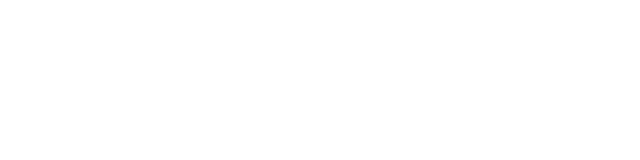
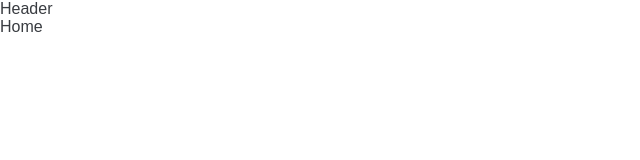
Before and after one commit to abungubrighton/tesla-site-clone-react, a React (Create React App) app: page / in a window 1280 px wide. Shown: the top 160 px of the page, without its empty margins (0-640 px from the left). Built offline with nearby package versions, Linux system fonts and the light colour scheme.

Commit message:
chore: add header and home component  and styled components

```diff
--- a/package.json
+++ b/package.json
@@ -11,6 +11,7 @@
     "react-dom": "^18.2.0",
     "react-redux": "^8.1.3",
     "react-scripts": "5.0.1",
+    "styled-components": "^6.0.8",
     "web-vitals": "^2.1.4"
   },
   "scripts": {
--- a/src/App.js
+++ b/src/App.js
@@ -1,12 +1,14 @@
 import React from 'react';
-import logo from './logo.svg';
 import { Counter } from './features/counter/Counter';
 import './App.css';
+import Header from './components/Header';
+import Home from './components/Home';
 
 function App() {
     return (
       <div>
-
+        <Header/>
+        <Home/>
       </div>
     )
 };
--- /dev/null
+++ b/src/components/Home.jsx
@@ -0,0 +1,9 @@
+import React from 'react';
+import styled from "styled-components";
+const Home = () => {
+  return (
+    <div>Home</div>
+  )
+}
+
+export default Home
--- a/src/index.css
+++ b/src/index.css
@@ -0,0 +1,11 @@
+* {
+    font-family: 'Rubik', sans-serif;
+    color: #393c41;
+    margin: 0;
+    padding: 0;
+    box-sizing: border-box;
+}
+
+body {
+    width: 100%;
+}
```
Also changed, not shown: 1 other file (tests, documents, lock files or other folders).
